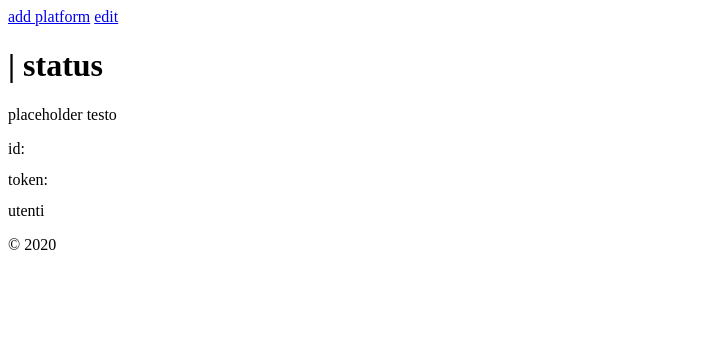
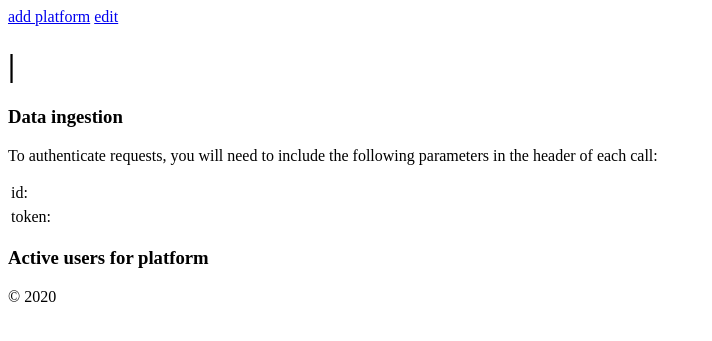
Before and after one commit to InternetOfUs/hub, a Yii app: template frontend/views/wenetapp/details_developer.php in a window 1280 px wide. Shown: the top 341 px of the page, without its empty margins (0-712 px from the left). Run offline with PHP 8.4 and a stand-in for Yii, Linux system fonts and the light colour scheme; the template is opened without the code that fills it, so the values that code supplies are empty; some libraries are stand-ins or nearby versions.

Commit message:
Changed style of details page + fixed small error.

```diff
--- a/frontend/views/wenetapp/details.php
+++ b/frontend/views/wenetapp/details.php
@@ -19,8 +19,8 @@
                     $categories .= '<li>'.$category.'</li>';
                 }
                 $categories .= '</ul>';
+                echo $categories;
             }
-            echo $categories;
         ?>
     </div>
     <div class="col-xs-12 col-sm-12 col-md-12 col-lg-12">
--- a/frontend/views/wenetapp/details_developer.php
+++ b/frontend/views/wenetapp/details_developer.php
@@ -24,11 +24,10 @@
             <span> | </span>
             <?php
                 if($app->status == WenetApp::STATUS_NOT_ACTIVE){
-                    echo '<span class="status_icon"><i class="fa fa-pause-circle-o" aria-hidden="true"></i></span>';
+                    echo '<span class="status_icon not_active"><i class="fa fa-pause-circle-o" aria-hidden="true"></i> '.Yii::t('app', 'In development').'</span>';
                 } else if($app->status == WenetApp::STATUS_ACTIVE){
-                    echo '<span class="status_icon"><i class="fa fa-check-circle-o" aria-hidden="true"></i></span>';
+                    echo '<span class="status_icon active"><i class="fa fa-check-circle-o" aria-hidden="true"></i> '.Yii::t('app', 'Live').'</span>';
                 }
-                echo '<span class="status_span"> '.Yii::t('app', 'status') . '</span>';
             ?>
         </h1>
 
@@ -48,21 +47,43 @@
 <div class="row" style="margin-top:20px;">
     <div class="col-xs-12 col-sm-6 col-md-6 col-lg-6">
         <div class="box_container">
-            <p>placeholder testo</p>
-            <div class="attribute_container">
-                <span>id:</span>
-                <pre><?php echo $app->id; ?></pre>
-            </div>
-            <div class="attribute_container">
-                <span>token:</span>
-                <pre><?php echo $app->token; ?></pre>
-            </div>
+            <h3><?php echo Yii::t('app', 'Data ingestion'); ?></h3>
+            <p><?php echo Yii::t('app', 'To authenticate requests, you will need to include the following parameters in the header of each call:'); ?></p>
+            <table class="attribute_container">
+                <tr>
+                    <td>
+                        <span>id:</span>
+                    </td>
+                    <td>
+                        <pre><?php echo $app->id; ?></pre>
+                    </td>
+                </tr>
+            </table>
+            <table class="attribute_container">
+                <tr>
+                    <td>
+                        <span>token:</span>
+                    </td>
+                    <td>
+                        <pre><?php echo $app->token; ?></pre>
+                    </td>
+                </tr>
+            </table>
         </div>
     </div>
     <div class="col-xs-12 col-sm-6 col-md-6 col-lg-6">
         <div class="box_container">
-            utenti
-            <!-- TODO numero utenti attivi per piattaforma -->
+            <h3><?php echo Yii::t('app', 'Active users for platform'); ?></h3>
+            <?php
+            // TODO
+                if(count($app->platforms()) >= 1){
+                    echo '<ul class="active_users_platform">';
+                    foreach ($app->platforms() as $platform) {
+                        echo '<li>'.$platform->type.'<li>';
+                    }
+                    echo '</ul>';
+                }
+            ?>
         </div>
     </div>
 </div>
```
Also changed, not shown: frontend/web/css/site.css (+25 -9 lines).
